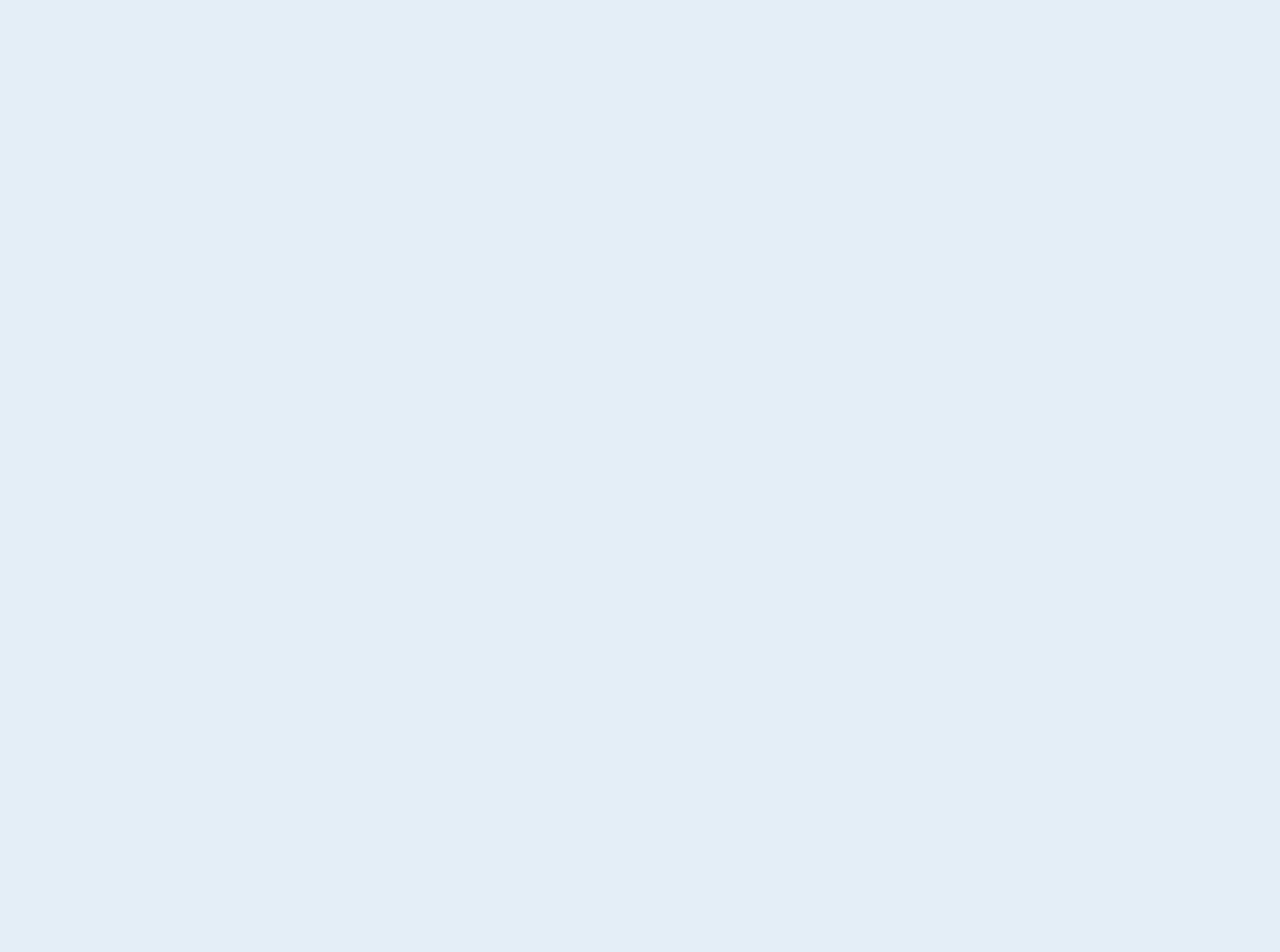
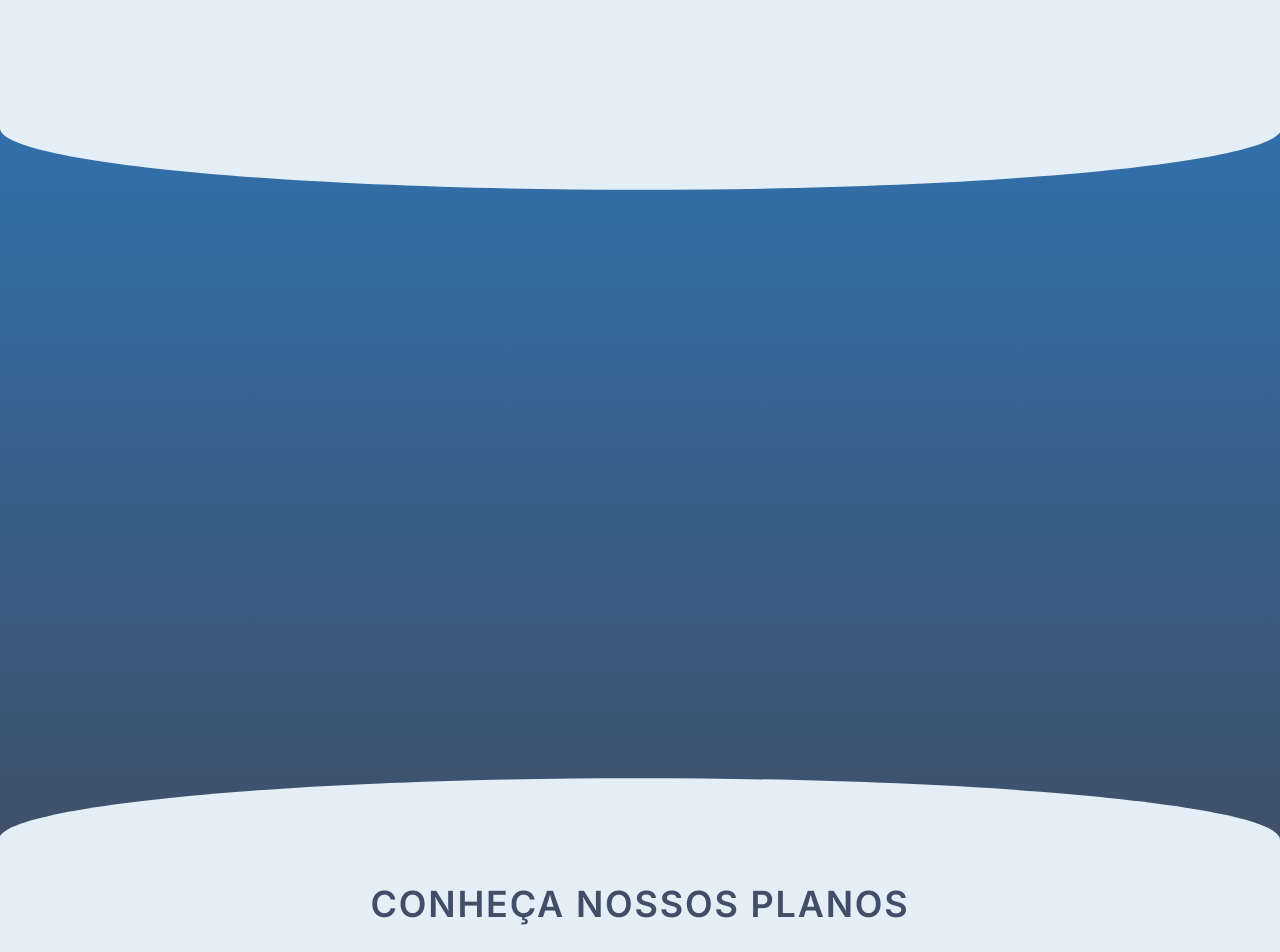
Before and after one commit to vsiago/oplanplanosaude, a Next.js app: page / in a window 1280 px wide. Shown: the part 1660-2612 px from the top of the page. Before the commit the page ends 1736 px from the top, so only its background shows below. Built offline with nearby package versions, Linux system fonts and the light colour scheme.

Commit message:
melhorias

```diff
--- a/src/app/globals.css
+++ b/src/app/globals.css
@@ -25,6 +25,7 @@ body {
   position: relative;
 }
 
+/* SHAPE DIVIDER BOTTOM HERO */
 .custom-shape-divider-bottom-1718660191 {
   position: absolute;
   bottom: 0;
@@ -34,3 +35,54 @@ body {
   line-height: 0;
   margin-bottom: -2px; /* Ajuste conforme necessário */
 }
+
+/* SHAPE DIVIDER LIDER TOP */
+.custom-shape-divider-top-1718665655 {
+  position: absolute;
+  top: 0;
+  left: 0;
+  width: 100%;
+  overflow: hidden;
+  line-height: 0;
+}
+
+.custom-shape-divider-top-1718665655 svg {
+  position: relative;
+  display: block;
+  width: calc(100% + 1.3px);
+  height: 70px;
+}
+
+.custom-shape-divider-top-1718665655 .shape-fill {
+  fill: #e4eef7;
+}
+/* SHAPE DIVIDER LIDER BOTTOM */
+.custom-shape-divider-bottom-1718665667 {
+  position: absolute;
+  bottom: 0;
+  left: 0;
+  width: 100%;
+  overflow: hidden;
+  line-height: 0;
+  transform: rotate(180deg);
+}
+
+.custom-shape-divider-bottom-1718665667 svg {
+  position: relative;
+  display: block;
+  width: calc(100% + 1.3px);
+  height: 70px;
+}
+
+.custom-shape-divider-bottom-1718665667 .shape-fill {
+  fill: #e4eef7;
+}
+
+@media (max-width: 768px) {
+  .custom-shape-divider-top-1718665655 svg {
+    height: 40px;
+  }
+  .custom-shape-divider-bottom-1718665667 svg {
+    height: 40px;
+  }
+}
--- a/src/app/page.jsx
+++ b/src/app/page.jsx
@@ -32,7 +32,10 @@ export default function Home() {
                 Preços acessíveis, atendimento humanizado, ótima rede
                 credenciada. Mais saúde para sua família.
               </p>
-              <a className=" flex items-center gap-x-2 md:float-start font-display bg-gradient-to-br from-[#31D0E6] via-[#31A8E5] to-[#1F81C8] p-4 px-6 rounded-sm  border-2 border-[#2FC1FF] drop-shadow-lg">
+              <a
+                src="/"
+                className="flex items-center gap-x-2 md:float-start font-display bg-gradient-to-br from-[#31D0E6] via-[#31A8E5] to-[#1F81C8] p-4 px-6 rounded-sm  border-2 border-[#2FC1FF] drop-shadow-lg mt-2 lg:mt-6 hover:scale-125 transition-all ease-in-out duration-200 cursor-pointer"
+              >
                 <Image
                   src="/icon-wpp.png"
                   width={28}
@@ -74,8 +77,9 @@ export default function Home() {
 
       {/* ******************* SAÚDE INTEGRAL ******************* */}
 
-      <section className="w-full h-[80%] my-10  md:my-20 container mx-auto flex items-center justify-center flex-col">
-        <h2 className="text-4xl uppercase tracking-wider font-semibold my-10 text-[#404E68]">
+      <section className="w-full h-[80%] mx-auto flex items-center justify-center flex-col relative">
+        <div className="my-20 mb-32">
+          <h2 className="text-2xl md:text-4xl uppercase tracking-wider font-semibold my-10 text-[#404E68]">
             Saúde Integral
           </h2>
           <Image
@@ -84,6 +88,43 @@ export default function Home() {
             height={500}
             alt="Gráfico Oplan Saúde Integral"
           />
+        </div>
+      </section>
+
+      {/* ******************* Líder em saúde na Costa Verde ******************* */}
+
+      <section className="h-[90vh] bg-gradient-to-t from-[#3F506A] to-[#3170AB] relative">
+        <div class="custom-shape-divider-top-1718665655">
+          <svg
+            data-name="Layer 1"
+            xmlns="http://www.w3.org/2000/svg"
+            viewBox="0 0 1200 120"
+            preserveAspectRatio="none"
+          >
+            <path
+              d="M0,0V7.23C0,65.52,268.63,112.77,600,112.77S1200,65.52,1200,7.23V0Z"
+              class="shape-fill"
+            ></path>
+          </svg>
+        </div>
+        <div class="custom-shape-divider-bottom-1718665667">
+          <svg
+            data-name="Layer 1"
+            xmlns="http://www.w3.org/2000/svg"
+            viewBox="0 0 1200 120"
+            preserveAspectRatio="none"
+          >
+            <path
+              d="M0,0V7.23C0,65.52,268.63,112.77,600,112.77S1200,65.52,1200,7.23V0Z"
+              class="shape-fill"
+            ></path>
+          </svg>
+        </div>
+      </section>
+      <section className="h-[80vh]">
+        <h3 className="text-2xl md:text-4xl uppercase tracking-wider font-semibold my-10 text-[#404E68]">
+          CONHEÇA NOSSOS PLANOS
+        </h3>
       </section>
     </>
   );
```
Lines whose indentation alone changed are shown as unchanged.
